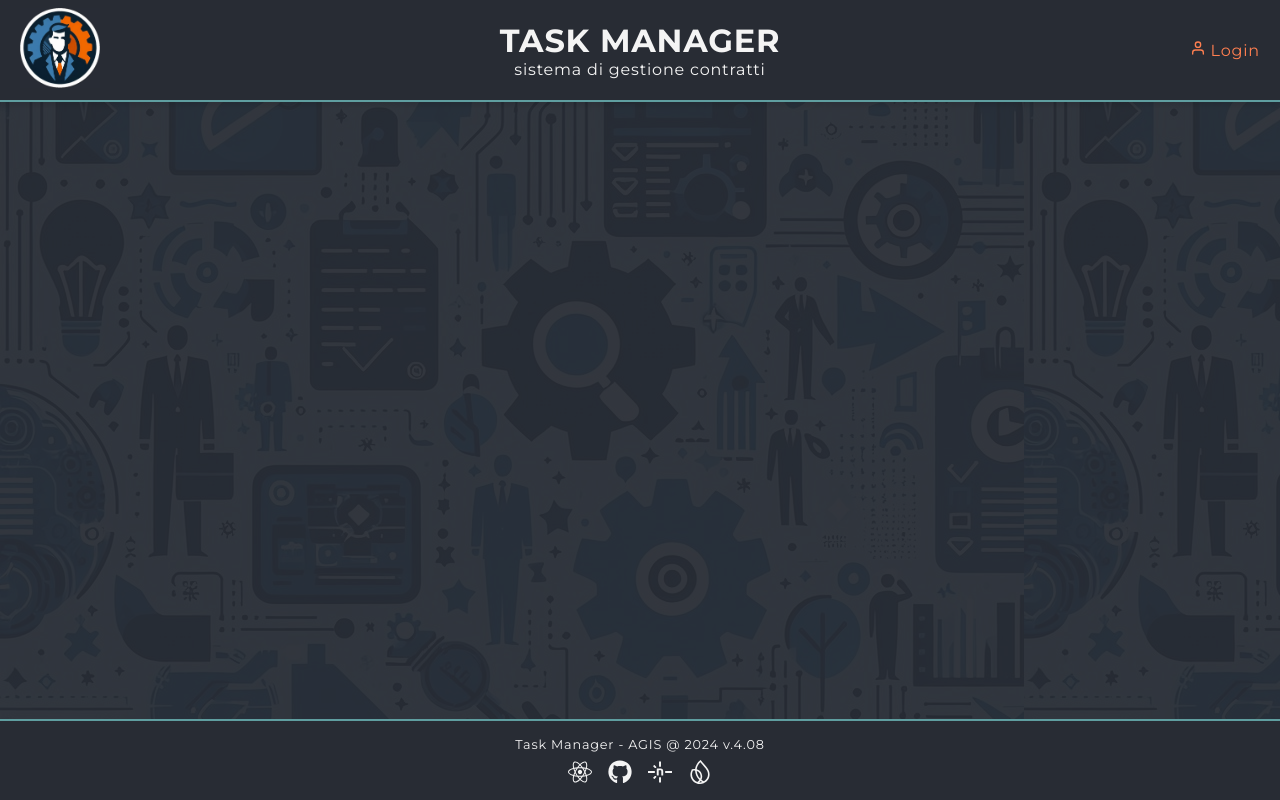
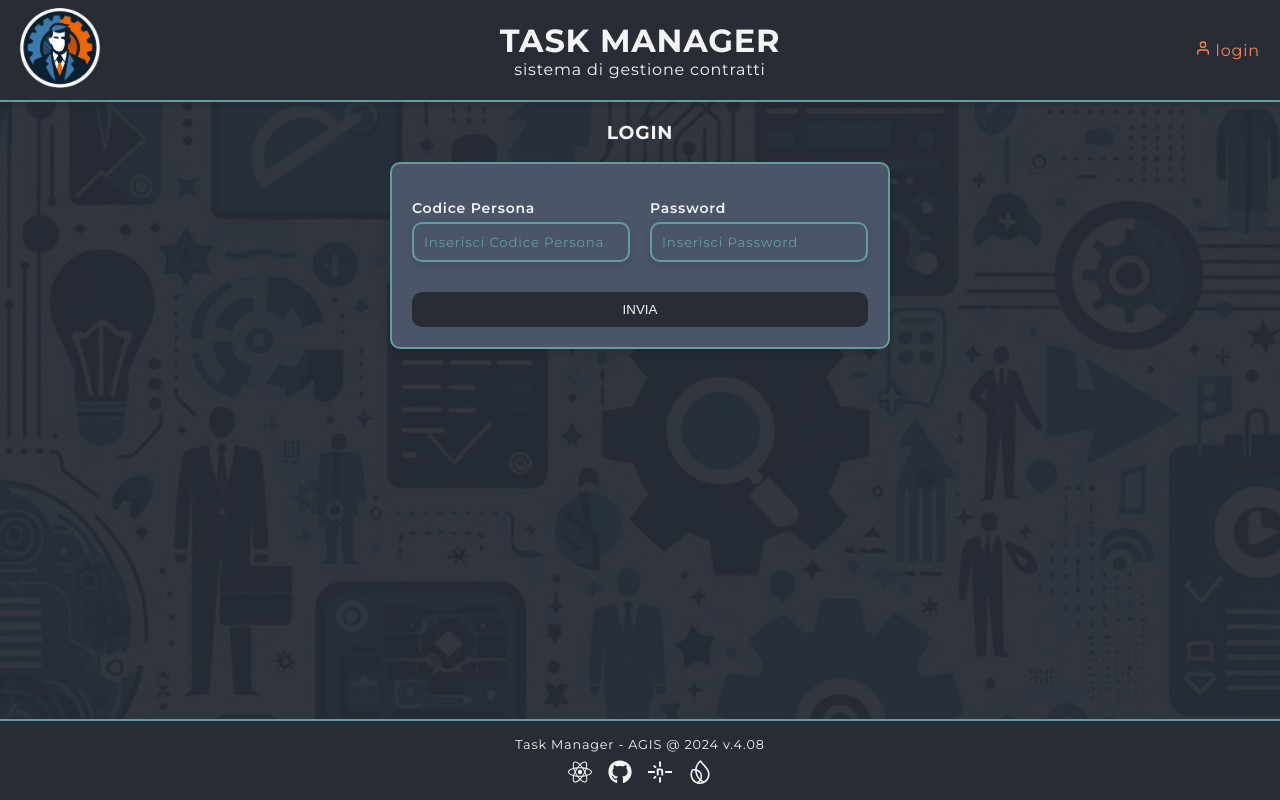
Before and after one commit to RobertoCastelli/task-manager, a React (Create React App) app: page /login in a window 1280 px wide. Built offline with nearby package versions, Linux system fonts and the light colour scheme; no server answers; the database is empty.

Commit message:
Aggiunto form login

```diff
--- a/src/App.js
+++ b/src/App.js
@@ -4,6 +4,7 @@ import Footer from "./components/Footer";
 import Header from "./components/Header";
 import HomePage from "./pages/HomePage";
 import Ditte from "./components/forms/DitteForm";
+import LoginForm from "./components/forms/LoginForm";
 
 function App() {
   return (
@@ -13,6 +14,7 @@ function App() {
         <Routes>
           <Route exact path="/" element={<HomePage />} />
           <Route path="/ditte" element={<Ditte />} />
+          <Route path="/login" element={<LoginForm />} />
         </Routes>
       </main>
       <Footer />
--- a/src/components/forms/LoginForm.jsx
+++ b/src/components/forms/LoginForm.jsx
@@ -5,11 +5,19 @@ import * as Yup from "yup";
 const LoginForm = () => {
   const initialValues = {
     codicePersona: "",
+    password: "",
   };
 
   const validationSchema = Yup.object({
     codicePersona: Yup.string()
-      .matches(/^\d{8}$/, "Il codice deve contenere solo 8 numeri")
+      .matches(/^\d{8}$/, "Deve contenere solo 8 numeri")
+      .required("campo obbligatorio"),
+    password: Yup.string()
+      .min(8, "Deve contenere 8 caratteri")
+      /*     .matches(/[A-Z]/, "Deve contenere una lettera maiuscola")
+      .matches(/[a-z]/, "Deve contenere una lettera minuscola")
+      .matches(/\d/, "Deve contenere un numero")
+      .matches(/[@$!%*?&#]/, "Deve contenere un carattere speciale") */
       .required("campo obbligatorio"),
   });
 
@@ -25,12 +33,23 @@ const LoginForm = () => {
       name: "codicePersona",
       type: "number",
       label: "codice persona",
-      placeholder: "inserisci il tuo codice persona",
+      placeholder: "inserisci codice persona",
+    },
+    {
+      name: "password",
+      type: "password",
+      label: "password",
+      placeholder: "inserisci password",
     },
   ];
 
   return (
-    <FormTemplate {...{ initialValues, validationSchema, onSubmit, fields }} />
+    <div>
+      <h3>login</h3>
+      <FormTemplate
+        {...{ initialValues, validationSchema, onSubmit, fields }}
+      />
+    </div>
   );
 };
 
--- a/src/components/navbar/Navbar.jsx
+++ b/src/components/navbar/Navbar.jsx
@@ -12,7 +12,7 @@ const Navbar = () => {
             to="/login"
             className={({ isActive }) => (isActive ? "active" : undefined)}
           >
-            <FiUser /> Login
+            <FiUser /> login
           </NavLink>
         </li>
       </ul>
--- a/src/styles/Navbar.css
+++ b/src/styles/Navbar.css
@@ -1,6 +1,6 @@
+
 /* Stili per le liste */
 .navbar-ul {
-  display: flex;
   margin: 0;
   padding: 0;
   list-style: none;
@@ -9,8 +9,6 @@
 /* Stili per gli elementi della lista */
 .navbar-li {
   transition: color 0.3s ease;
-  display: flex;
-  align-items: center;
   padding-right: 20px;
 }
 
@@ -22,7 +20,7 @@
 /* Stili per le icone all'interno degli elementi della lista */
 .navbar-li > svg {
   font-size: 1rem;
-  margin-right: 8px;
+  margin-right: 10px;
 }
 
 /* Stili per i link */
--- a/src/styles/index.css
+++ b/src/styles/index.css
@@ -32,8 +32,10 @@ body::before {
   width: 100%;
   height: 100%;
   background: url("../images/bg.jpg");
+  background-size:cover;
+  background-repeat: repeat;
   content: "";
-  opacity: 0.05; /* Regola l'opacità dell'immagine di background */
+  opacity: 0.05;
 }
 
 code {
```
